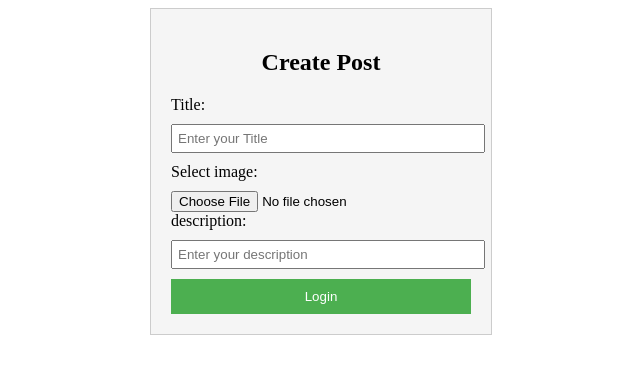
After one commit to rohithcodebeat/sit-social-media-project, a Django app: page /posts/create-post/ in a window 1280 px wide. The commit adds this page. Shown: the top 374 px of the page, without its empty margins (319-959 px from the left). Run offline with Django 4.2, Linux system fonts and the light colour scheme; a user stored in the database is signed in.

Commit message:
Created Post component

```diff
--- a/core/urls.py
+++ b/core/urls.py
@@ -21,6 +21,7 @@ from django.contrib.staticfiles.urls import static, staticfiles_urlpatterns
 urlpatterns = [
     path('admin/', admin.site.urls),
     path("users/", include("users.urls")),
+    path("posts/", include("posts.urls")),
 ]
 urlpatterns += staticfiles_urlpatterns()
 urlpatterns += static(settings.MEDIA_URL, document_root=settings.MEDIA_ROOT)
--- a/posts/models.py
+++ b/posts/models.py
@@ -1,6 +1,7 @@
 from django.db import models
 from django.contrib.auth import get_user_model
 
+# CRUD -> Create, Read, Update, Delete
 # Create your models here.
 class UserPostsModel(models.Model):
     user = models.ForeignKey(get_user_model(), on_delete=models.CASCADE, related_name="user_posts_model_user")
--- /dev/null
+++ b/posts/templates/posts/create_post.html
@@ -0,0 +1,62 @@
+<!DOCTYPE html>
+<html>
+<head>
+  <title>Social Media</title>
+  <style>
+    .container {
+      width: 300px;
+      margin: 0 auto;
+      padding: 20px;
+      border: 1px solid #ccc;
+      background-color: #f5f5f5;
+    }
+
+    .container h2 {
+      text-align: center;
+    }
+
+    .container label {
+      display: block;
+      margin-bottom: 10px;
+    }
+
+    .container input[type="text"],
+    .container input[type="password"] {
+      width: 100%;
+      padding: 5px;
+      margin-bottom: 10px;
+    }
+
+    .container input[type="submit"] {
+      width: 100%;
+      padding: 10px;
+      background-color: #4CAF50;
+      color: white;
+      border: none;
+      cursor: pointer;
+    }
+  </style>
+</head>
+<body>
+  <div class="container">
+    <h2>Create Post</h2>
+    {%if error %}
+    <h2>{{error_message}}</h2>
+    {% endif %}
+    <form method="POST">
+        {% csrf_token %}
+      <label for="title">Title:</label>
+      <input type="text" id="title" name="title" placeholder="Enter your Title">
+
+      <label for="img">Select image:</label>
+      <input type="file" id="img" name="img" accept="image/*">
+
+      <label for="title">description:</label>
+      <input type="text" id="description" name="description" placeholder="Enter your description">
+
+
+      <input type="submit" value="Login">
+    </form>
+  </div>
+</body>
+</html>
--- /dev/null
+++ b/posts/urls.py
@@ -0,0 +1,7 @@
+from django.urls import path
+from .views import create_post
+
+
+urlpatterns = [
+    path("create-post/", create_post, name="create_post"),
+]
--- a/posts/views.py
+++ b/posts/views.py
@@ -1,3 +1,25 @@
-from django.shortcuts import render
+from django.shortcuts import render, redirect
+from posts.models import UserPostsModel
+from django.http import HttpResponse
 
 # Create your views here.
+def create_post(request):
+    try:
+        if not request.user.is_authenticated:
+            return redirect("login_view")
+        if request.method == "POST":
+            print(request.POST)
+            title = request.POST["title"]
+            description = request.POST["description"]
+            media = request.POST["img"]
+            user = request.user
+            UserPostsModel.objects.create(
+                title = title,
+                description = description,
+                media = media,
+                user = user
+            )
+
+        return render(request, "posts/create_post.html")
+    except Exception as e:
+        return HttpResponse(f"something went wrong, {str(e)}")
```
Also changed, not shown: users/templates/users/home.html (+27 -0 lines), users/views.py (+6 -1 lines), db.sqlite3, media/user-posts/Screenshot_2023-06-07_at_11.38.40_AM_VzE9kJ8.png (added), media/user-posts/Screenshot_2023-06-07_at_11.38.40_AM_nvoxXL7.png (added), media/user-profile/Screenshot_2023-06-07_at_11.38.40_AM_KCJBxfb.png (added), media/user-profile/Screenshot_2023-06-07_at_11.38.40_AM_fR3EsuP.png (added).
